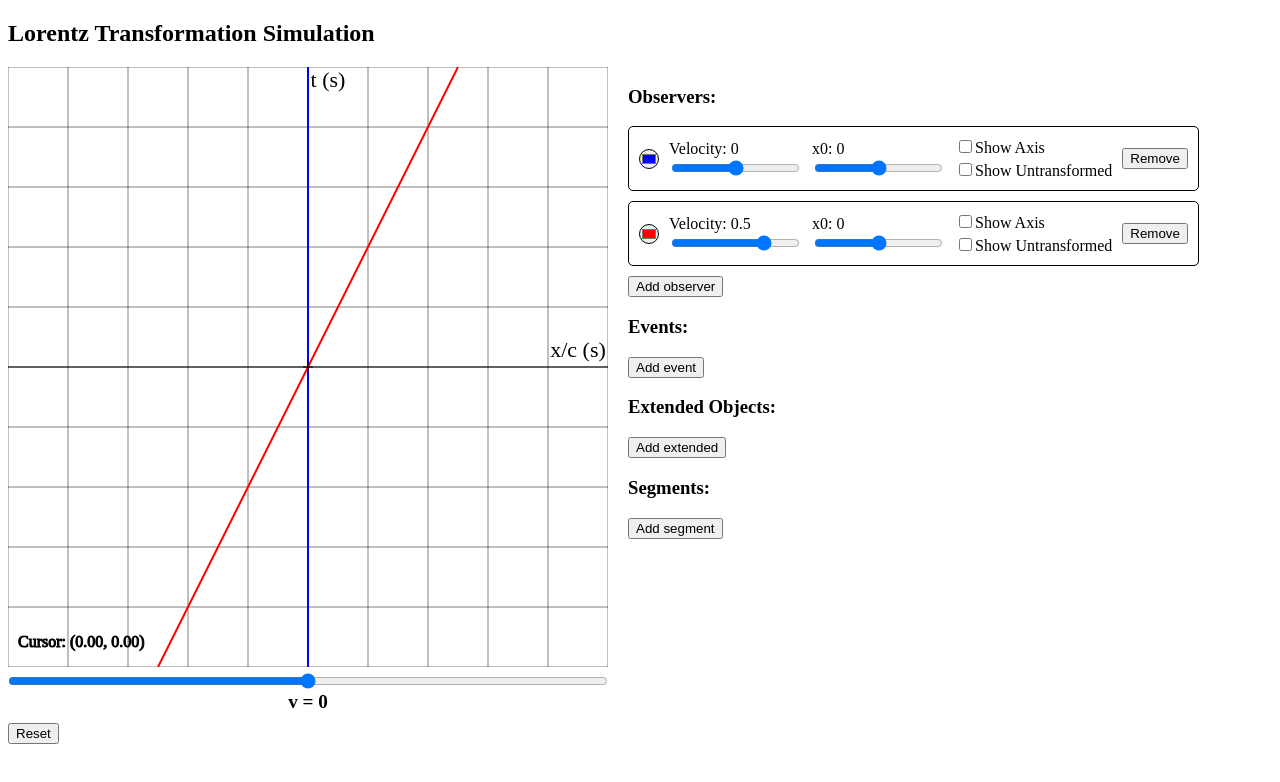
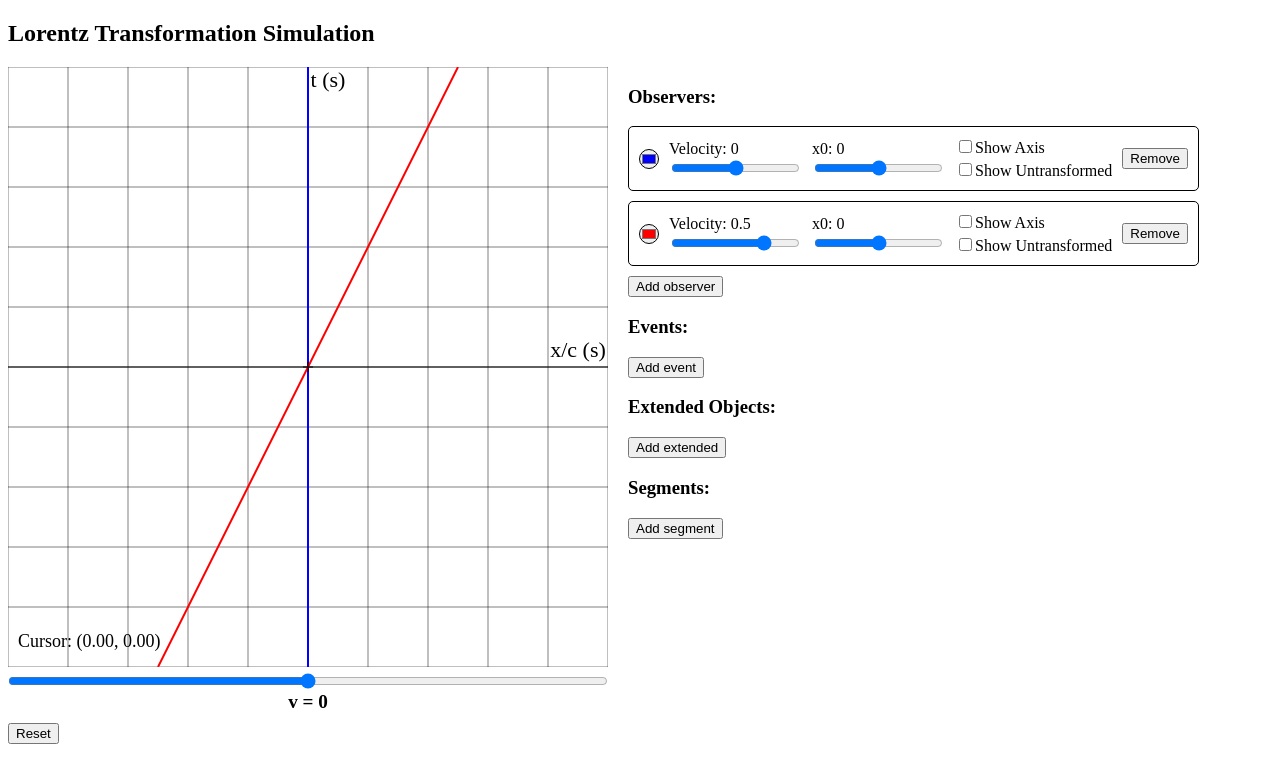
Before and after one commit to JChoquette/sr-graph-app, a React (Vite) app: page / in a window 1280 px wide. Shown: the top 782 px of the page. Built offline with nearby package versions, Linux system fonts and the light colour scheme.

Commit message:
Fixed issue with cursor indicator stroke

```diff
--- a/SRGraph.jsx
+++ b/SRGraph.jsx
@@ -210,14 +210,14 @@ const SRGraph = () => {
                             <line x1={xScale(cursorPos.x)} y1={yScale(cursorPos.y) - 5} x2={xScale(cursorPos.x)} y2={yScale(cursorPos.y) + 5} />
                             {/* Horizontal line */}
                             <line x1={xScale(cursorPos.x) - 5} y1={yScale(cursorPos.y)} x2={xScale(cursorPos.x) + 5} y2={yScale(cursorPos.y)} />
-                            <text
-                                x={xScale(-10)+10}
-                                y={yScale(-10)-20}
-                                fontsize="18"
-                            >
-                                Cursor: ({cursorPos.x.toFixed(2)}, {cursorPos.y.toFixed(2)})
-                            </text>
                         </g>
+                        <text
+                            x={xScale(-10)+10}
+                            y={yScale(-10)-20}
+                            fontSize="18"
+                        >
+                            Cursor: ({cursorPos.x.toFixed(2)}, {cursorPos.y.toFixed(2)})
+                        </text>
                     </svg>
                     </div>
                     <div class="vslider">
```
